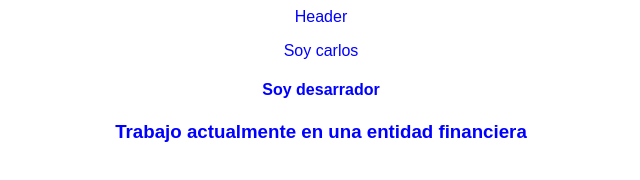
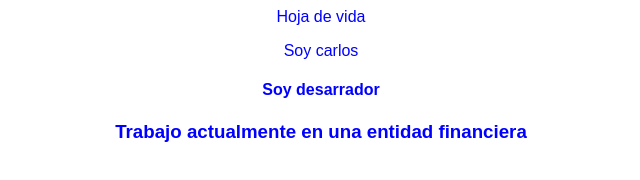
Before and after one commit to CarlosAndres140295/curso-git, a plain HTML site: page index.html in a window 1280 px wide. Shown: the full height of the page, 319-959 px from the left. Drawn offline with Linux system fonts and the light colour scheme.

Commit message:
se termina la cabecera del index

```diff
--- a/index.html
+++ b/index.html
@@ -9,7 +9,7 @@
 </head>
 <body>
     <div class="header">
-        Header
+        Hoja de vida
     </div>
     <div class="container">
         <P>Soy carlos</P>
```
